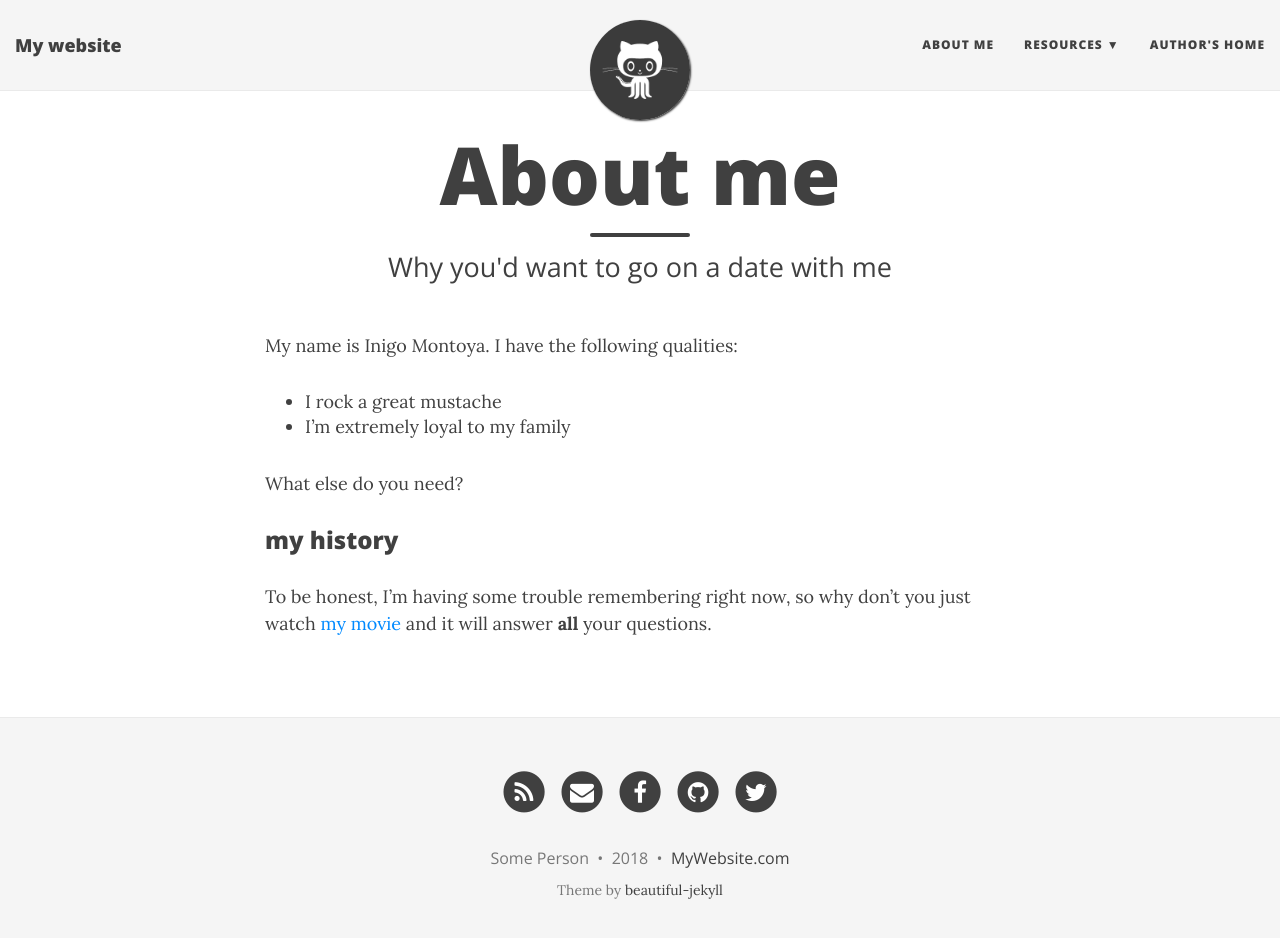
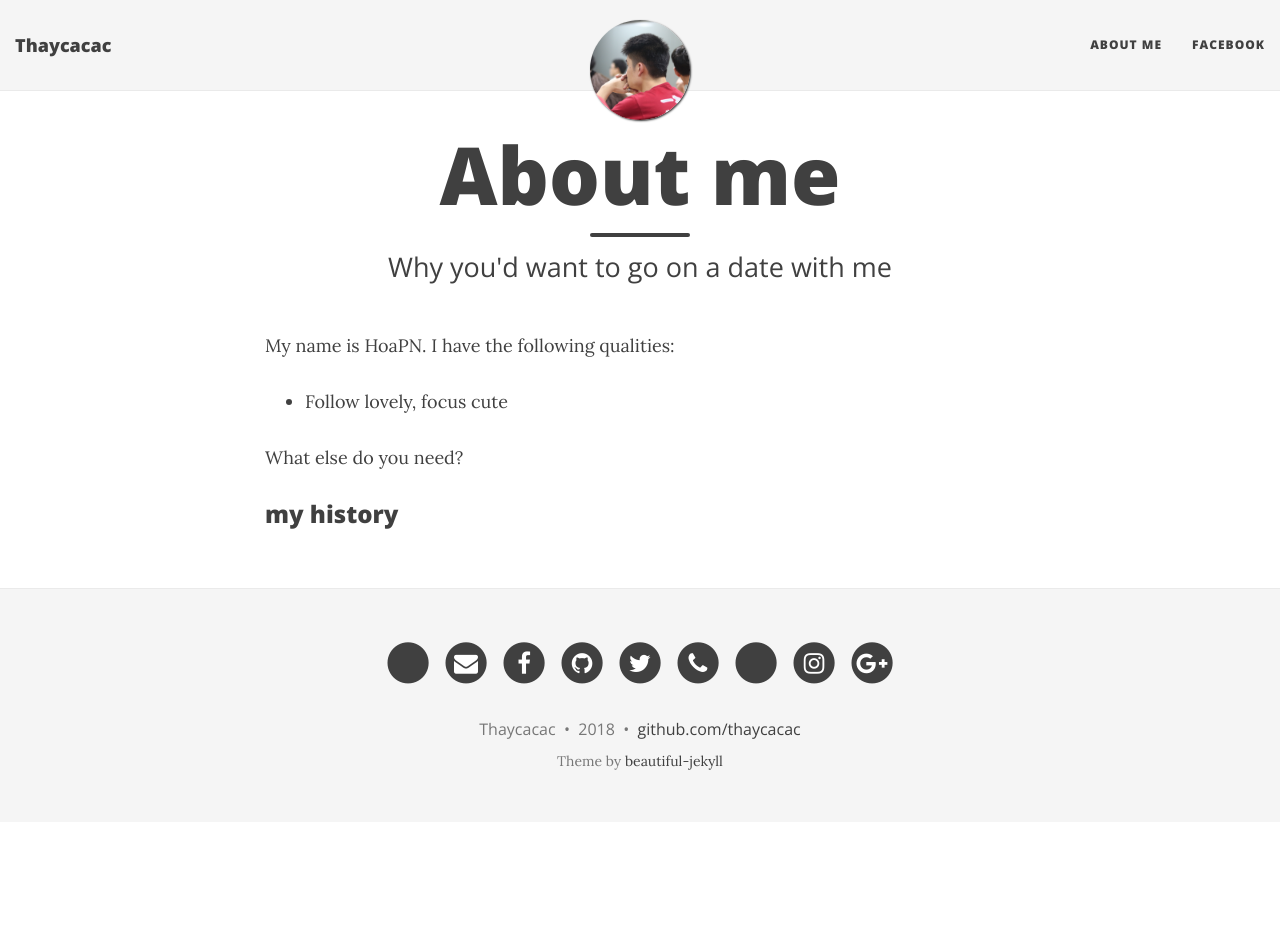
Before and after one commit to thaycacac/thaycacac.github.io, a Jekyll site: the page built from aboutme.md, in a window 1280 px wide and 951 px high. Shown: the top 938 px of the window. Built offline with Jekyll 4.4.1, drawn with Linux system fonts in a browser that asks for light colours; nearby versions of some CDN libraries.

Commit message:
[update] interface modifier

```diff
--- a/_config.yml
+++ b/_config.yml
@@ -4,7 +4,7 @@
 # baseurl is the website's URL without the hostname
 
 # If you are building a simple GitHub user page (http://username.github.io) then use these settings:
-url: "http://username.github.io"
+url: "http://thaycacac.github.io"
 baseurl: ""
 
 # If you are building a GitHub project page then use these settings:
@@ -14,21 +14,17 @@ baseurl: ""
 # Of course don't forget to change the username and projectname to YOUR username and project
 
 # Name of website
-title: My website
+title: Thaycacac
 
 # Short description of your site
-description: A virtual proof that name is awesome!
+description: Blog's thaycacac | HoaPN!
 
 # --- Navigation bar options --- #
 
 # List of links in the navigation bar
 navbar-links:
   About Me: "aboutme"
-  Resources:
-    - Beautiful Jekyll: "http://deanattali.com/beautiful-jekyll/"
-    - Learn markdown: "http://www.markdowntutorial.com/"
-    - GitHub Pages: "https://pages.github.com/"
-  Author's home: "http://deanattali.com"
+  Facebook: "http://facebook.com/thaycacac"
 
 # Image to show in the navigation bar - image must be a square (width = height)
 # Remove this parameter if you don't want an image in the navbar
@@ -64,7 +60,7 @@ footer-link-col: "#404040"
 # Change all these values or delete the ones you don't want.
 # Important: you must keep the "name" parameter, everything else you can remove
 author:
-  name: Some Person
+  name: Thaycacac
 
 # Select your active Social Network Links.
 # Uncomment the links you want to show in the footer and add your information to each link.
@@ -72,20 +68,22 @@ author:
 # If you want to add a new link that isn't here, you'll need to also edit the file _data/SocialNetworks.yml
 social-network-links:
   rss: true
-  email: "someone@example.com"
-  facebook: daattali
-  github: daattali
-  twitter: daattali
+  email: "thaycacac@gmail.com"
+  facebook: thaycacac
+  github: thaycacac
+  twitter: thaycacac
+  telephone: +84968038714
+  inkedin: thaycacac
+  instagram: thaycacac
+  google-plus: +Thaycacacofficial
 #  reddit: yourname
 #  google-plus: +DeanAttali
-#  linkedin: daattali
 #  xing: yourname
 #  stackoverflow: "3943160/daattali"
 #  snapchat: deanat78
-#  instagram: deanat78
 #  youtube: user/deanat78
 #  spotify: yourname
-#  telephone: +14159998888
+
 #  steam: deanat78
 #  twitch: yourname
 #  yelp: yourname
@@ -94,12 +92,12 @@ social-network-links:
 share-links-active:
   twitter: true
   facebook: true
-  google: false
+  google: true
   linkedin: true
 
 # How to display the link to the website in the footer
 # Remove this if you don't want a link in the footer
-url-pretty: "MyWebsite.com"  # eg. "deanattali.com/beautiful-jekyll"
+url-pretty: "github.com/thaycacac"  # eg. "deanattali.com/beautiful-jekyll"
 
 # --- Web Statistics Section --- #
 
--- a/aboutme.md
+++ b/aboutme.md
@@ -4,13 +4,10 @@ title: About me
 subtitle: Why you'd want to go on a date with me
 ---
 
-My name is Inigo Montoya. I have the following qualities:
+My name is HoaPN. I have the following qualities:
 
-- I rock a great mustache
-- I'm extremely loyal to my family
+- Follow lovely, focus cute
 
 What else do you need?
 
 ### my history
-
-To be honest, I'm having some trouble remembering right now, so why don't you just watch [my movie](http://en.wikipedia.org/wiki/The_Princess_Bride_%28film%29) and it will answer **all** your questions.
--- a/index.html
+++ b/index.html
@@ -1,7 +1,7 @@
 ---
 layout: page
-title: My website
-subtitle: This is where I will tell my friends way too much about me
+title: Thaycacac
+subtitle: Follow buddha, Focus cute
 use-site-title: true
 ---
 
```
Also changed, not shown: _data/SocialNetworks.yml (+11 -54 lines), img/404-southpark.jpg, img/avatar-icon.png.
